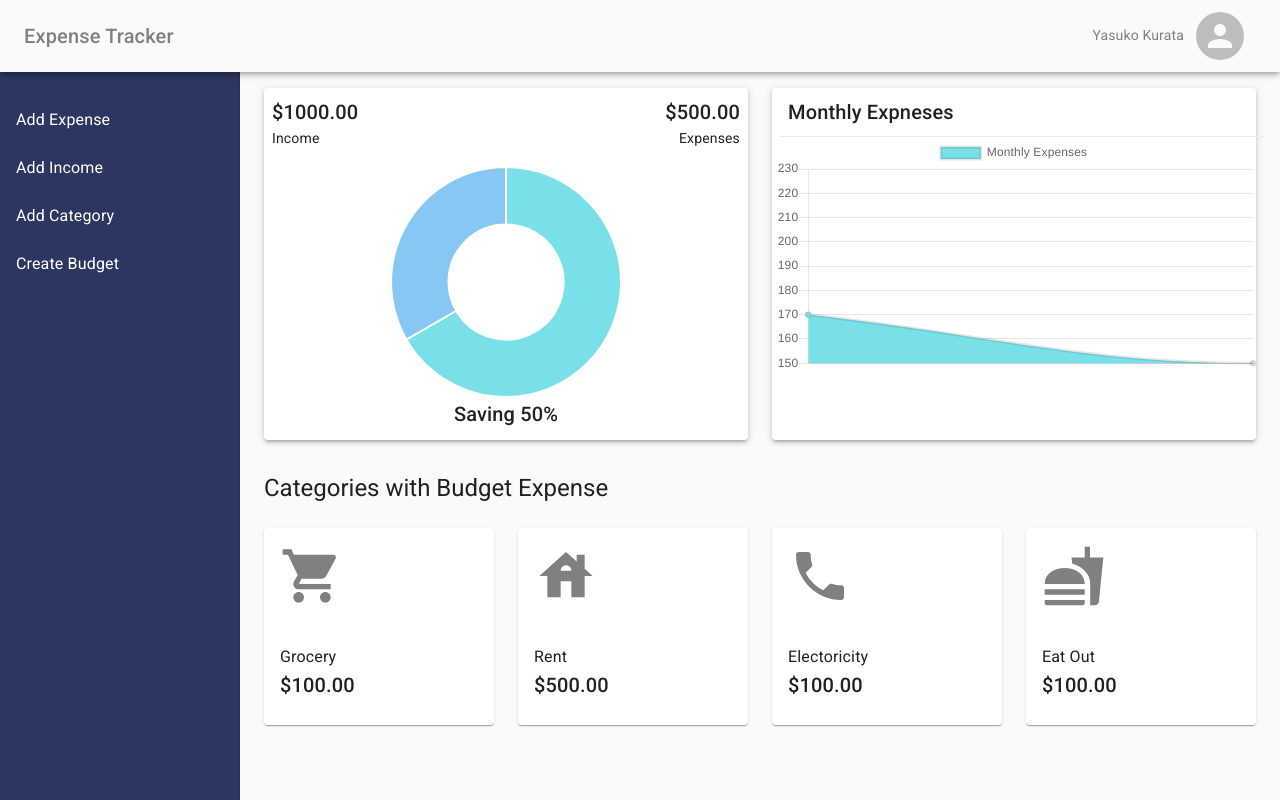
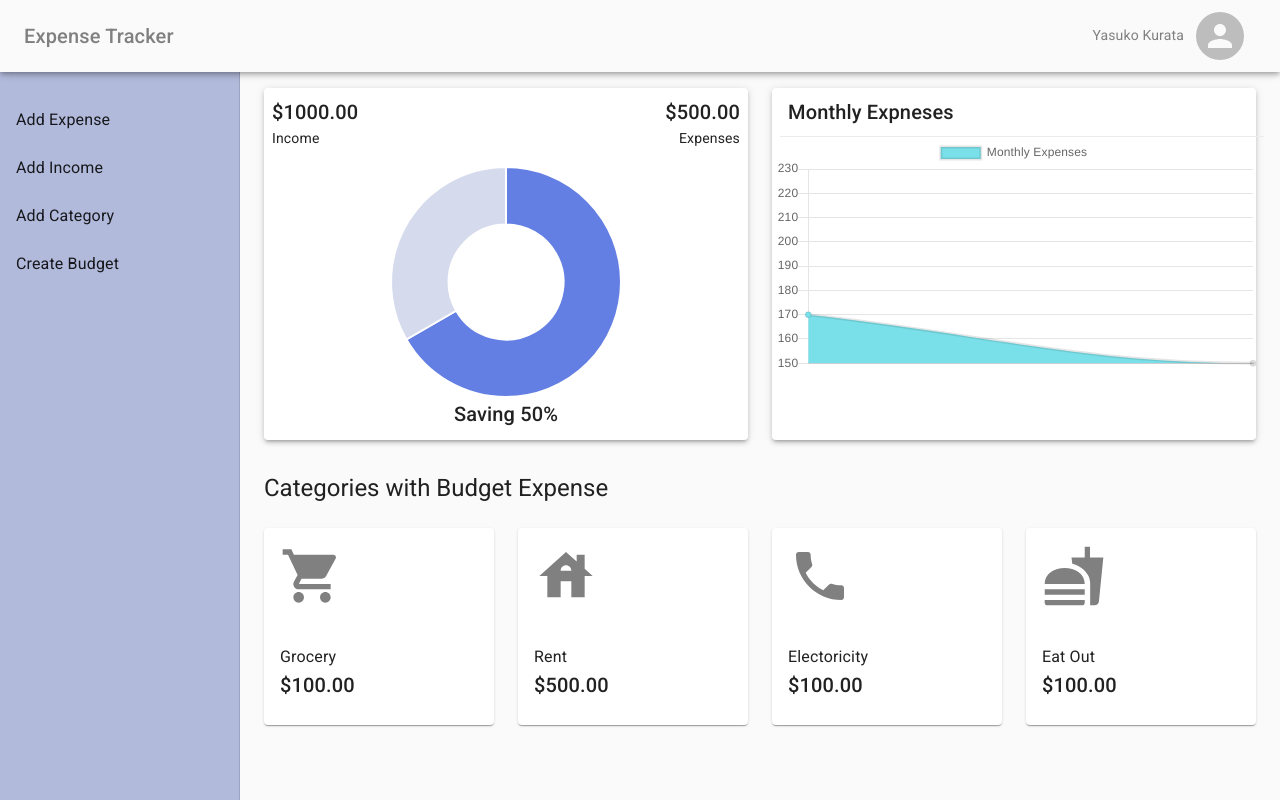
Before and after one commit to ykurata/expense-tracker, a React (Create React App) app in the folder client/: page / in a window 1280 px wide. Built offline with nearby package versions, Linux system fonts and the light colour scheme.

Commit message:
changed Doughnut color

```diff
--- a/client/src/components/layout/Saving.js
+++ b/client/src/components/layout/Saving.js
@@ -26,8 +26,8 @@ const Saving = () => {
           50
 				],
 				backgroundColor:[
-				  '#79dfe8',
-					'rgba(54, 162, 235, 0.6)'
+				  '#647fe3',
+					'#d5dbed'
 				]
 			}
 		]
--- a/client/src/components/pages/Dashboard.js
+++ b/client/src/components/pages/Dashboard.js
@@ -89,8 +89,8 @@ const useStyles = makeStyles(theme => ({
   toolbar: theme.mixins.toolbar,
   drawerPaper: {
 		width: drawerWidth,
-    backgroundColor: '#2c3761',
-    color: 'white'
+    backgroundColor: '#b2badb',
+    color: 'balck'
   },
   content: {
     flexGrow: 1,
```
